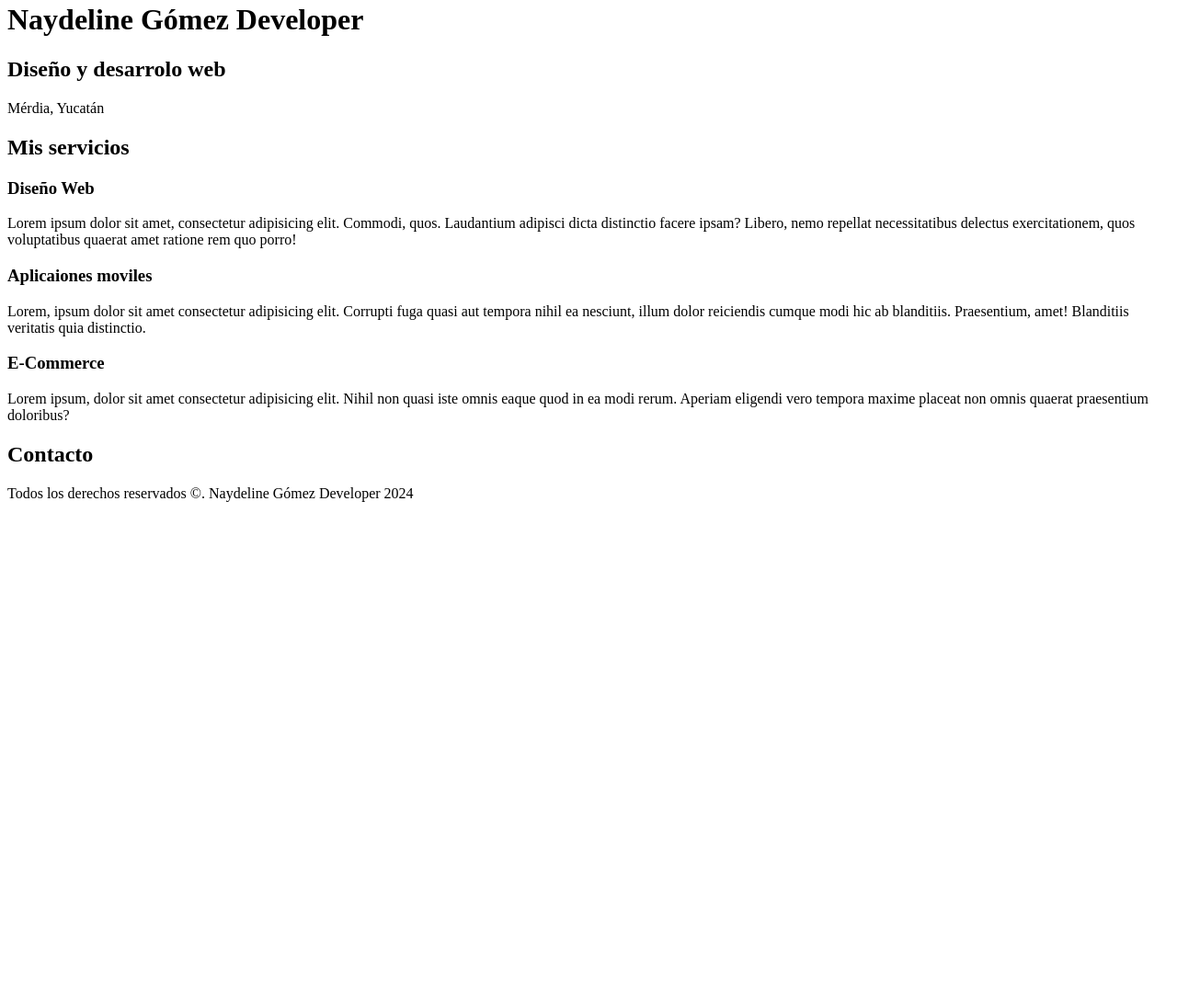
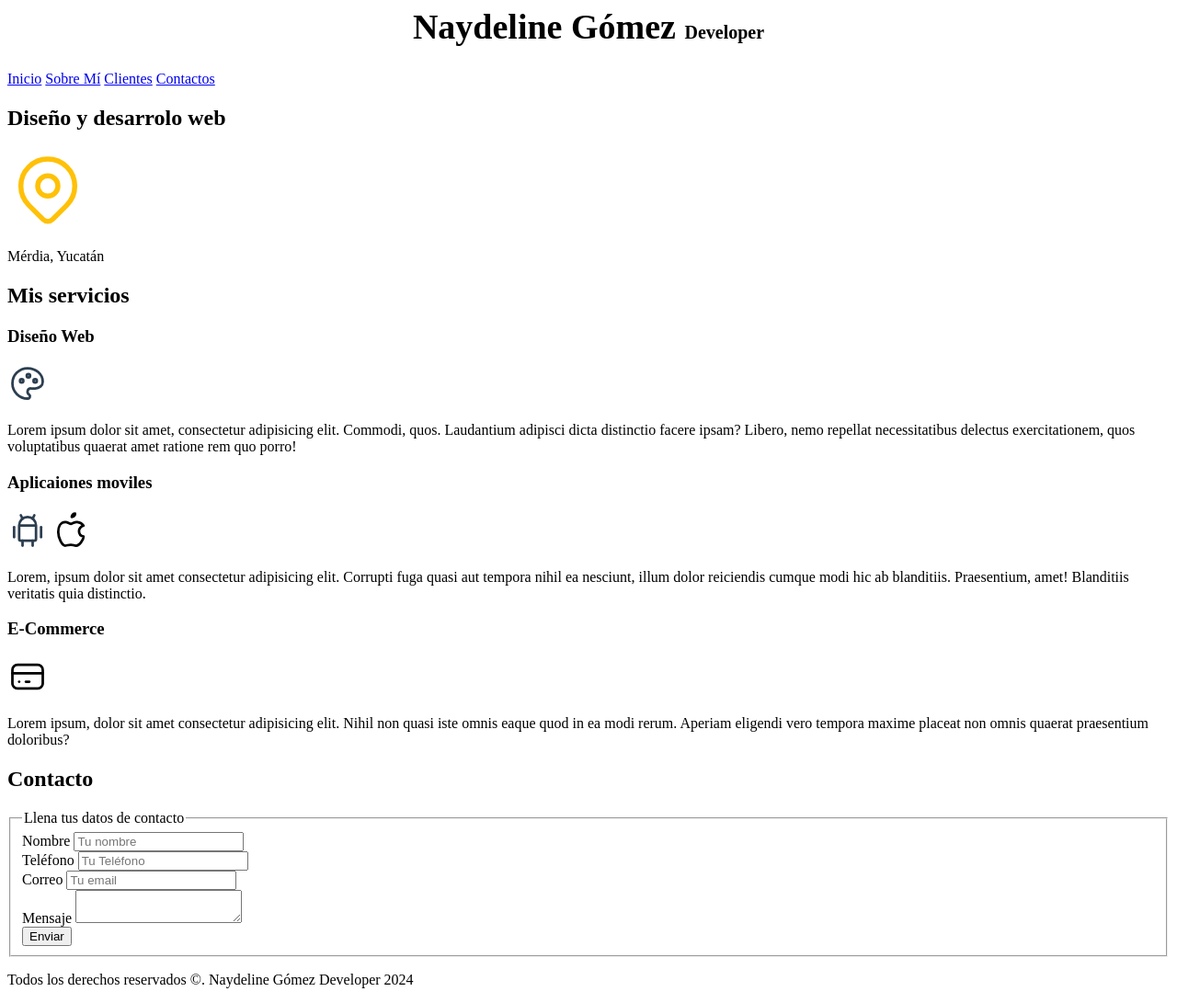
Before and after one commit to Naydeline-jgm/PW, a plain HTML site: page index.html in a window 1280 px wide. Shown: the part 18-1109 px from the top of the page at 92% size. Before the commit the page ends 800 px from the top, so only its background shows below. Drawn offline with Linux system fonts and the light colour scheme.

Commit message:
añadi css

```diff
--- a/index.html
+++ b/index.html
@@ -3,16 +3,29 @@
 <head>
     <meta charset="UTF-8">
     <meta name="viewport" content="width=device-width, initial-scale=1.0">
-    <title>Document</title>
+    <link rel="stylesheet" href="styles.css" as="style">
+    <link rel="stylesheet" href="styles.css">
+
 </head>
 <body>
     <header>
-<h1>Naydeline Gómez Developer</h1>
+<h1 class="titulo">Naydeline Gómez <span>Developer</span></h1>
 </header>
+<nav>
+    <a href="#">Inicio</a>
+    <a href="#">Sobre Mí</a>
+    <a href="#">Clientes</a>
+    <a href="#">Contactos</a>
+</nav>
 
 <section>
 
 <h2>Diseño y desarrolo web</h2>
+<svg xmlns="http://www.w3.org/2000/svg" class="icon icon-tabler icon-tabler-map-pin" width="88" height="88" viewBox="0 0 24 24" stroke-width="1.5" stroke="#ffc107" fill="none" stroke-linecap="round" stroke-linejoin="round">
+    <path stroke="none" d="M0 0h24v24H0z" fill="none"/>
+    <path d="M9 11a3 3 0 1 0 6 0a3 3 0 0 0 -6 0" />
+    <path d="M17.657 16.657l-4.243 4.243a2 2 0 0 1 -2.827 0l-4.244 -4.243a8 8 0 1 1 11.314 0z" />
+  </svg>
 
 <p>Mérdia, Yucatán</p>
 </section>
@@ -22,19 +35,73 @@
 
     <Section>
         <h3>Diseño Web</h3>
+        <svg xmlns="http://www.w3.org/2000/svg" class="icon icon-tabler icon-tabler-palette" width="44" height="44" viewBox="0 0 24 24" stroke-width="1.5" stroke="#2c3e50" fill="none" stroke-linecap="round" stroke-linejoin="round">
+            <path stroke="none" d="M0 0h24v24H0z" fill="none"/>
+            <path d="M12 21a9 9 0 0 1 0 -18c4.97 0 9 3.582 9 8c0 1.06 -.474 2.078 -1.318 2.828c-.844 .75 -1.989 1.172 -3.182 1.172h-2.5a2 2 0 0 0 -1 3.75a1.3 1.3 0 0 1 -1 2.25" />
+            <path d="M8.5 10.5m-1 0a1 1 0 1 0 2 0a1 1 0 1 0 -2 0" />
+            <path d="M12.5 7.5m-1 0a1 1 0 1 0 2 0a1 1 0 1 0 -2 0" />
+            <path d="M16.5 10.5m-1 0a1 1 0 1 0 2 0a1 1 0 1 0 -2 0" />
+          </svg>
         <p>Lorem ipsum dolor sit amet, consectetur adipisicing elit. Commodi, quos. Laudantium adipisci dicta distinctio facere ipsam? Libero, nemo repellat necessitatibus delectus exercitationem, quos voluptatibus quaerat amet ratione rem quo porro!</p>
     </Section>
     <section>
         <h3>Aplicaiones moviles</h3>
+        <svg xmlns="http://www.w3.org/2000/svg" class="icon icon-tabler icon-tabler-brand-android" width="44" height="44" viewBox="0 0 24 24" stroke-width="1.5" stroke="#2c3e50" fill="none" stroke-linecap="round" stroke-linejoin="round">
+            <path stroke="none" d="M0 0h24v24H0z" fill="none"/>
+            <path d="M4 10l0 6" />
+            <path d="M20 10l0 6" />
+            <path d="M7 9h10v8a1 1 0 0 1 -1 1h-8a1 1 0 0 1 -1 -1v-8a5 5 0 0 1 10 0" />
+            <path d="M8 3l1 2" />
+            <path d="M16 3l-1 2" />
+            <path d="M9 18l0 3" />
+            <path d="M15 18l0 3" />
+          </svg>
+          <svg xmlns="http://www.w3.org/2000/svg" class="icon icon-tabler icon-tabler-brand-apple" width="44" height="44" viewBox="0 0 24 24" stroke-width="1.5" stroke="#000000" fill="none" stroke-linecap="round" stroke-linejoin="round">
+            <path stroke="none" d="M0 0h24v24H0z" fill="none"/>
+            <path d="M8.286 7.008c-3.216 0 -4.286 3.23 -4.286 5.92c0 3.229 2.143 8.072 4.286 8.072c1.165 -.05 1.799 -.538 3.214 -.538c1.406 0 1.607 .538 3.214 .538s4.286 -3.229 4.286 -5.381c-.03 -.011 -2.649 -.434 -2.679 -3.23c-.02 -2.335 2.589 -3.179 2.679 -3.228c-1.096 -1.606 -3.162 -2.113 -3.75 -2.153c-1.535 -.12 -3.032 1.077 -3.75 1.077c-.729 0 -2.036 -1.077 -3.214 -1.077z" />
+            <path d="M12 4a2 2 0 0 0 2 -2a2 2 0 0 0 -2 2" />
+          </svg>
         <p>Lorem, ipsum dolor sit amet consectetur adipisicing elit. Corrupti fuga quasi aut tempora nihil ea nesciunt, illum dolor reiciendis cumque modi hic ab blanditiis. Praesentium, amet! Blanditiis veritatis quia distinctio.</p>
     </section>
     <Section>
         <h3>E-Commerce</h3>
+        <svg xmlns="http://www.w3.org/2000/svg" class="icon icon-tabler icon-tabler-credit-card" width="44" height="44" viewBox="0 0 24 24" stroke-width="1.5" stroke="#000000" fill="none" stroke-linecap="round" stroke-linejoin="round">
+            <path stroke="none" d="M0 0h24v24H0z" fill="none"/>
+            <path d="M3 5m0 3a3 3 0 0 1 3 -3h12a3 3 0 0 1 3 3v8a3 3 0 0 1 -3 3h-12a3 3 0 0 1 -3 -3z" />
+            <path d="M3 10l18 0" />
+            <path d="M7 15l.01 0" />
+            <path d="M11 15l2 0" />
+          </svg>
         <p>Lorem ipsum, dolor sit amet consectetur adipisicing elit. Nihil non quasi iste omnis eaque quod in ea modi rerum. Aperiam eligendi vero tempora maxime placeat non omnis quaerat praesentium doloribus?</p>
     </Section>
 </main>
 <section>
     <h2>Contacto</h2>
+    <form >
+        <fieldset>
+            <legend>Llena tus datos de contacto</legend>
+            <div>
+                <label>Nombre</label>
+                <input type="text" placeholder="Tu nombre">
+            </div>
+            <div>
+                <label>Teléfono</label>
+                <input type="tel" placeholder="Tu Teléfono">
+            </div>
+            <div>
+                <label>Correo</label>
+                <input type="email" placeholder="Tu email">
+            </div>
+            <div>
+                <label>Mensaje</label>
+                <textarea></textarea>
+            </div>
+            <div>
+                <input type="submit" value="Enviar">
+            </div>
+
+        </fieldset>
+    </form>
 </section>
 
 <p>Todos los derechos reservados ©. Naydeline Gómez Developer 2024</p>
--- /dev/null
+++ b/styles.css
@@ -0,0 +1,15 @@
+/*truco para uniformidad de texto entre navegadores*/
+html{
+    font-size: 62.5%;
+}
+body{
+    font-size: 16px;
+}
+
+.titulo{
+text-align: center;
+font-size: 3.8rem;
+}
+.titulo span{
+    font-size: 2rem;
+}
```
